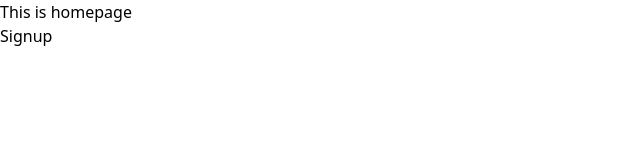
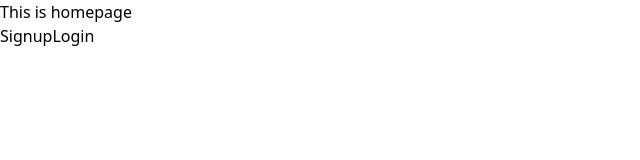
Before and after one commit to DuzDao/clone_gpt_website, a Next.js app in the folder chatgpt-clone/: page / in a window 1280 px wide. Shown: the top 160 px of the page, without its empty margins (0-640 px from the left). Built offline with nearby package versions, Linux system fonts and the light colour scheme.

Commit message:
feat: add login to home page

```diff
--- a/chatgpt-clone/app/page.tsx
+++ b/chatgpt-clone/app/page.tsx
@@ -1,10 +1,9 @@
-import Image from "next/image";
-
 export default function Home() {
   return (
     <>
       <div>This is homepage</div>
       <a href="\auth\signup">Signup</a>
+      <a href="\auth\login">Login</a>
     </>
   );
 }
```
